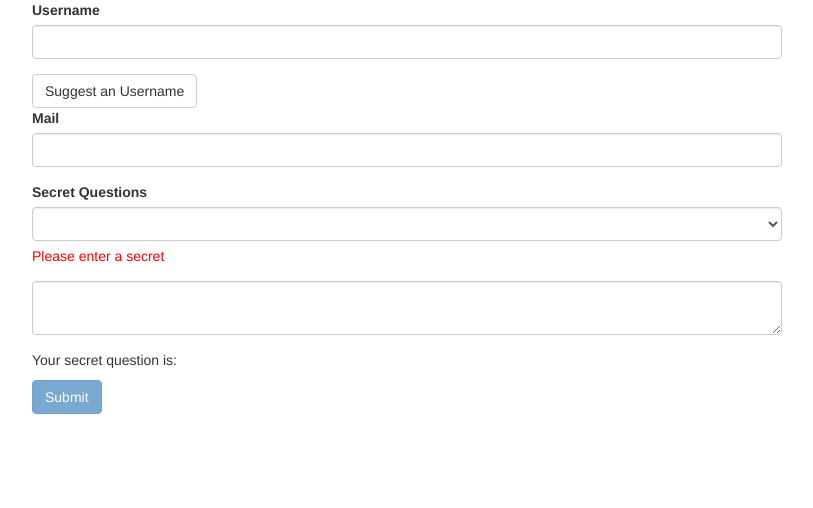
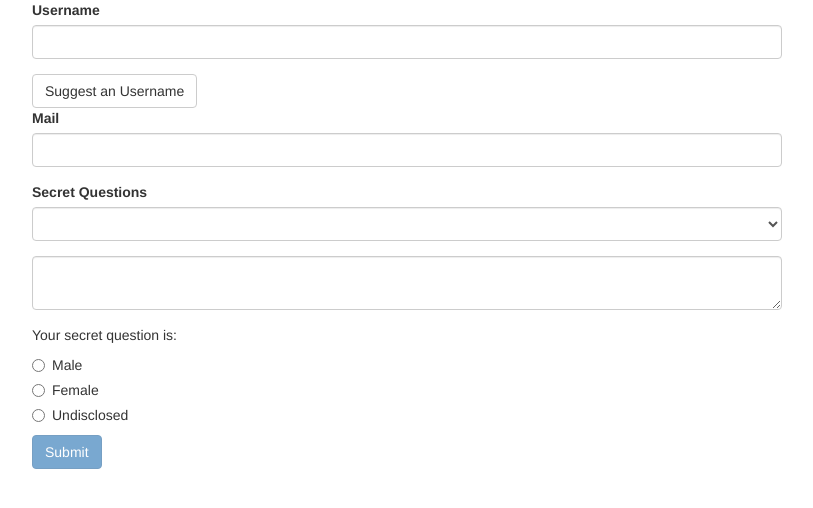
Before and after one commit to afolabiopakunle/angular-ngForms, an Angular app: page / in a window 1280 px wide. Shown: the top 508 px of the page, without its empty margins (233-1046 px from the left). Built offline with nearby package versions, Linux system fonts and the light colour scheme.

Commit message:
radio button for loop label implemented

```diff
--- a/src/app/app.component.html
+++ b/src/app/app.component.html
@@ -44,7 +44,7 @@
             <option value="pet">Your first Pet?</option>
             <option value="teacher">Your first teacher?</option>
           </select>
-          <div class="help-block text-danger">
+          <div class="help-block text-danger" *ngIf="secret.invalid && secret.touched">
             Please enter a secret
           </div>
         </div>
@@ -52,6 +52,17 @@
           <textarea [(ngModel)]='secretQuestion' name='secreQuestion' row='1' class="form-control"></textarea>
         </div>
         <p>Your secret question is: <strong>{{ secretQuestion }}</strong></p>
+        <div class="radio" *ngFor="let gender of genders; let i = index">
+          <label [attr.for]="'gender-' + i">
+            <input
+            type="radio"
+            name='gender'
+            id="gender-{{i}}"
+            ngModel
+            [value]='gender.value'
+            > {{gender.title}}
+          </label>
+        </div>
         <button [disabled]='form.invalid' class="btn btn-primary" type="submit">Submit</button>
       </form>
     </div>
--- a/src/app/app.component.ts
+++ b/src/app/app.component.ts
@@ -10,6 +10,21 @@ export class AppComponent implements OnInit {
 
   @ViewChild('form') form: NgForm;
   secretQuestion = '';
+  genders = [
+    {
+      value: 1,
+      title: 'Male',
+    },
+    {
+      value: 2,
+      title: 'Female',
+    },
+    {
+      value: 3,
+      title: 'Undisclosed',
+    }
+  ]
+
   constructor() { }
 
   ngOnInit() {
```
